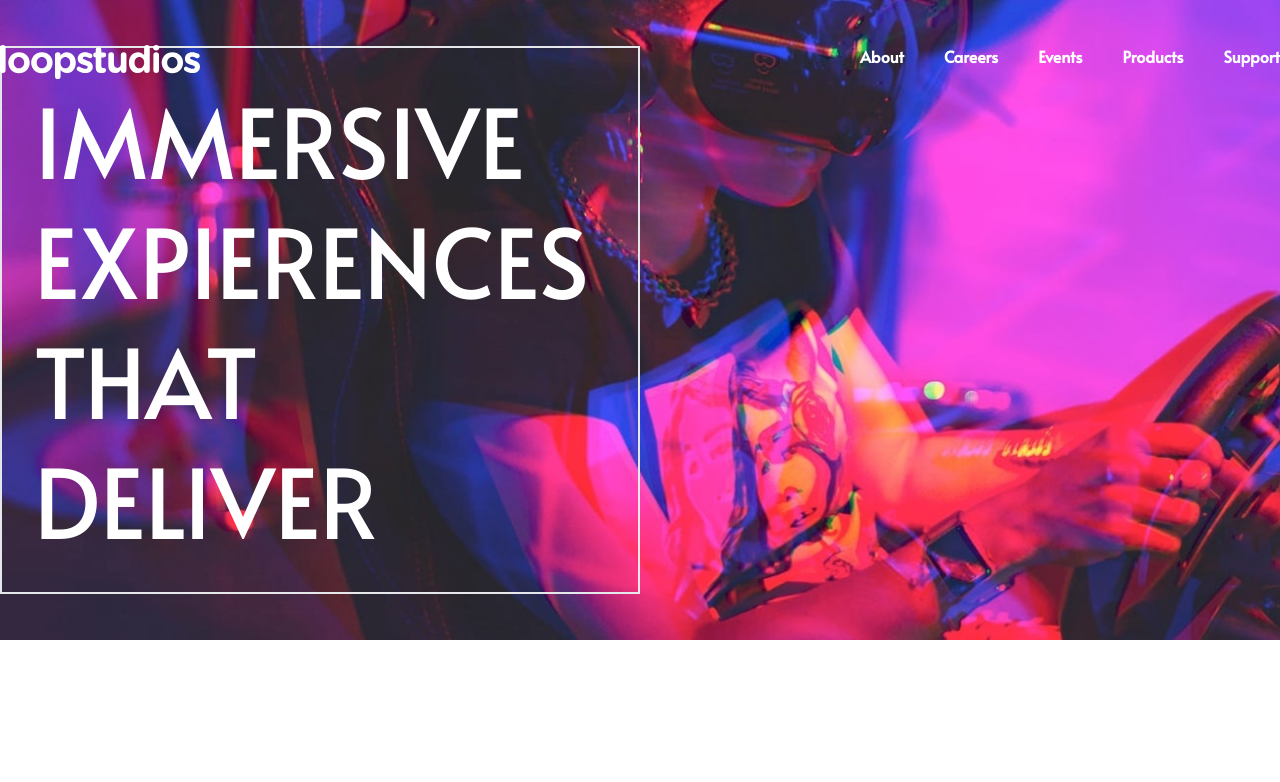
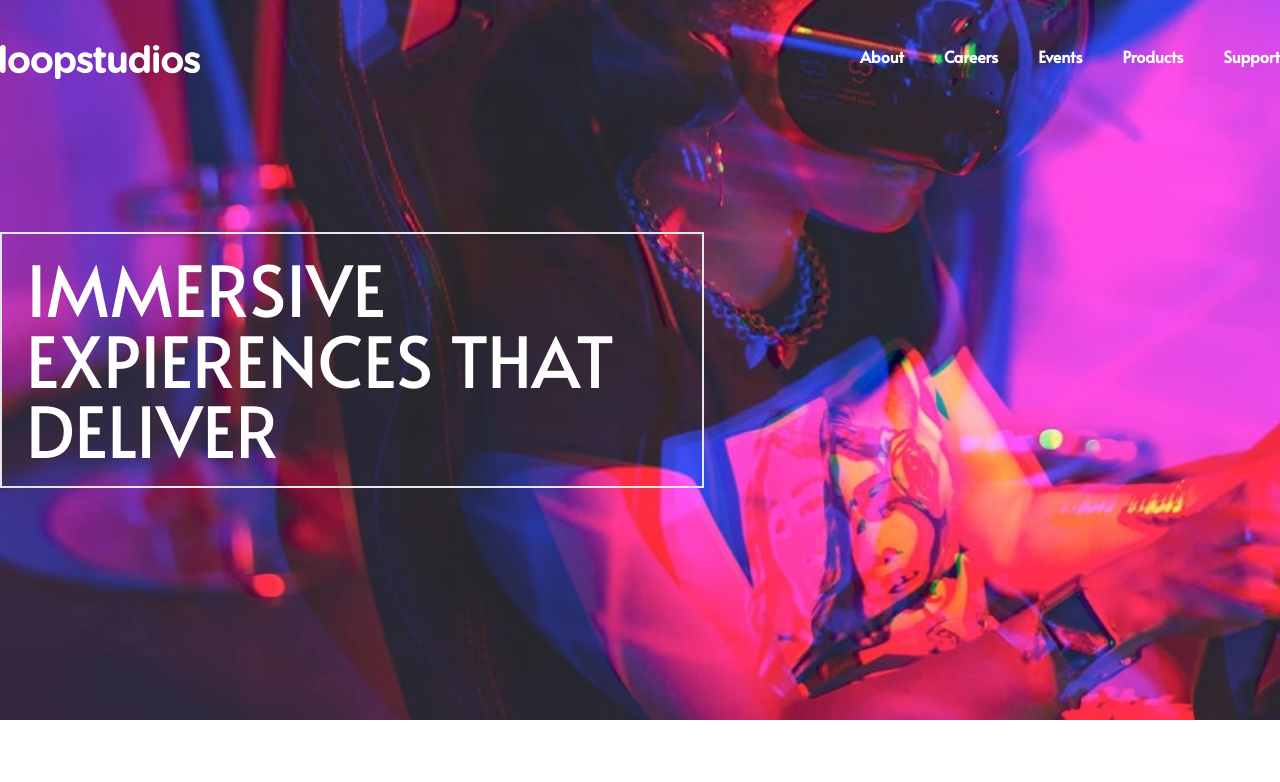
Before and after one commit to gracebir/loopstudios-landing-page, a Next.js app: page / in a window 1280 px wide. Shown: the top 782 px of the page. Built offline with nearby package versions, Linux system fonts and the light colour scheme.

Commit message:
text fixing

```diff
--- a/src/app/_components/Hero.tsx
+++ b/src/app/_components/Hero.tsx
@@ -4,15 +4,14 @@ import data from '@/constant/data.json'
 const Hero = () => {
   const heroInfo = data.hero
   return (
-    <div className={`bg-hero-mob w-full flex items-center lg:bg-hero-desk bg-no-repeat bg-cover h-[80vh]`}>
-      <div className='text-white  wrapper-container'>
-        <div className='w-full lg:max-w-[50%] border-2 p-6 lg:p-8'>
-          <h1 className={`text-5xl leading-snug font-light lg:leading-tight lg:text-8xl uppercase`}>
+    <div className={`bg-hero-mob w-full flex items-center lg:bg-hero-desk bg-no-repeat bg-cover h-[90vh]`}>
+      <div className='text-white wrapper-container flex-1'>
+        <div className='sm:w-full md:w-full lg:max-w-[55%] border-2 px-6 py-3 lg:py-5'>
+          <h1 className={`text-5xl font-light lg:text-[5.5vw]  uppercase`}>
             {heroInfo.message}
           </h1>
         </div>
       </div>
-
     </div>
   )
 }
```
